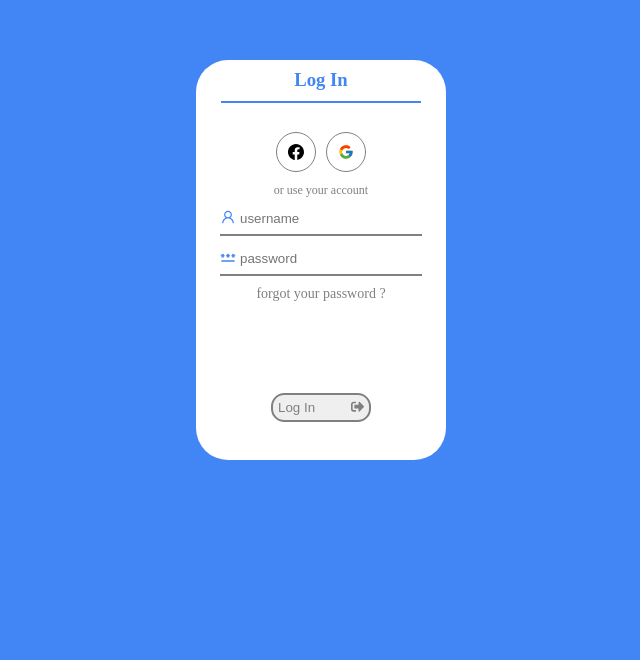
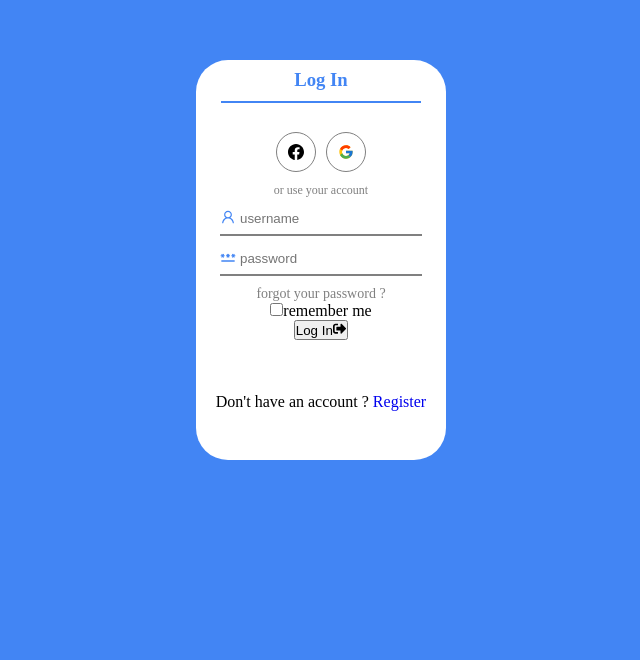
Before and after one commit to KhalilBenMansour/chat-app, a React (Create React App) app in the folder client/: page /login in a window 1280 px wide. Shown: the part 140-800 px from the top of the page, without its empty margins (319-959 px from the left). Built offline with nearby package versions, Linux system fonts and the light colour scheme; no server answers.

Commit message:
Add  simple routing with react

```diff
--- a/client/package.json
+++ b/client/package.json
@@ -9,6 +9,7 @@
     "react": "^17.0.2",
     "react-dom": "^17.0.2",
     "react-icons": "^4.3.1",
+    "react-router-dom": "^6.3.0",
     "react-scripts": "5.0.0",
     "sass": "^1.49.9",
     "socket.io-client": "^4.4.1",
--- a/client/src/App.js
+++ b/client/src/App.js
@@ -3,14 +3,17 @@ import ChatBox from "./components/chatBox/ChatBox";
 import Container from "./components/container/Container";
 import Login from "./components/login/Login";
 import Signup from "./components/signup/Signup";
+import { Routes, Route } from "react-router-dom";
 
 function App() {
   return (
     <div className="App">
       {/* <ChatBox /> */}
-      {/* <Container /> */}
-      <Login />
-      <Signup />
+      <Routes>
+        <Route path="/" element={<Container />} />
+        <Route path="/login" element={<Login />} />
+        <Route path="/signup" element={<Signup />} />
+      </Routes>
     </div>
   );
 }
--- a/client/src/components/login/Login.js
+++ b/client/src/components/login/Login.js
@@ -4,6 +4,7 @@ import { MdPassword } from "react-icons/md";
 import { FaSignOutAlt } from "react-icons/fa";
 import { BsFacebook } from "react-icons/bs";
 import { FcGoogle } from "react-icons/fc";
+import { Link } from "react-router-dom";
 
 const Login = () => {
   return (
@@ -46,12 +47,26 @@ const Login = () => {
           <div className="forgot-div">
             <a href="#">forgot your password ?</a>
           </div>
+          <div className="check-div">
+            <input type="checkbox" id="remember" className="check-input" />
+            <label htmlFor="remember" className="check-label">
+              remember me
+            </label>
+          </div>
+          <Link to="/">
+            <button className="button-login">
+              <span className="button-text">Log In</span>
+              <FaSignOutAlt className="button-icon" />
+            </button>
+          </Link>
         </form>
         <div className="login-footer">
-          <button className="button-login">
-            <span className="button-text">Log In</span>
-            <FaSignOutAlt className="button-icon" />
-          </button>
+          <p className="register-div">
+            Don't have an account ?{" "}
+            <Link to="/signup" className="register-link">
+              Register{" "}
+            </Link>
+          </p>
         </div>
       </div>
     </div>
--- a/client/src/components/signup/Signup.js
+++ b/client/src/components/signup/Signup.js
@@ -4,6 +4,7 @@ import { MdPassword, MdAlternateEmail } from "react-icons/md";
 import { IoIosCreate } from "react-icons/io";
 import { BsFacebook } from "react-icons/bs";
 import { FcGoogle } from "react-icons/fc";
+import { Link } from "react-router-dom";
 
 const Signup = () => {
   return (
@@ -54,12 +55,18 @@ const Signup = () => {
               placeholder="password"
             />
           </div>
-        </form>
-        <div className="signup-footer">
           <button className="button-signup">
             <span className="button-text">Sign Up</span>
             <IoIosCreate className="button-icon" />
           </button>
+        </form>
+        <div className="signup-footer">
+          <p className="login-div">
+            Already have an account ?{" "}
+            <Link to="/login" className="login-link">
+              Log In{" "}
+            </Link>
+          </p>
         </div>
       </div>
     </div>
--- a/client/src/index.js
+++ b/client/src/index.js
@@ -1,14 +1,17 @@
-import React from 'react';
-import ReactDOM from 'react-dom';
-import './index.css';
-import App from './App';
-import reportWebVitals from './reportWebVitals';
+import React from "react";
+import ReactDOM from "react-dom";
+import "./index.css";
+import App from "./App";
+import reportWebVitals from "./reportWebVitals";
+import { BrowserRouter } from "react-router-dom";
 
 ReactDOM.render(
   <React.StrictMode>
-    <App />
+    <BrowserRouter>
+      <App />
+    </BrowserRouter>
   </React.StrictMode>,
-  document.getElementById('root')
+  document.getElementById("root")
 );
 
 // If you want to start measuring performance in your app, pass a function
```
Also changed, not shown: 1 other file (tests, documents, lock files or other folders).
